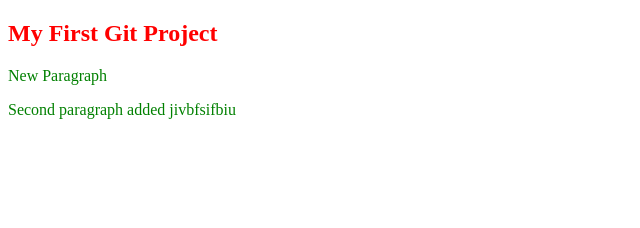
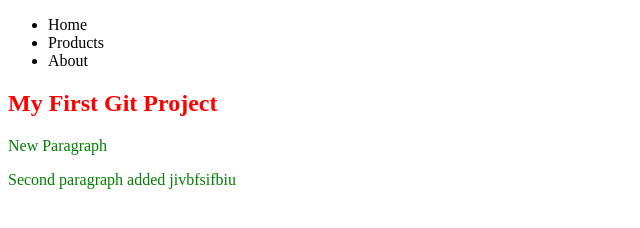
Before and after one commit to samadhan-diwane/gitdemo, a plain HTML site: page index.html in a window 1280 px wide. Shown: the whole page, without its empty margins (0-640 px from the left). Drawn offline with Linux system fonts and the light colour scheme.

Commit message:
navigation bar added

```diff
--- a/index.html
+++ b/index.html
@@ -6,6 +6,14 @@
 	<link rel="stylesheet" href="css/style.css" />
 </head>
 <body>
+	<nav>
+		<ul>
+			<li>Home</li>
+			<li>Products</li>
+			<li>About</li>
+		</ul>
+	</nav>
+
 	<h2> My First Git Project</h2>
 	<p>New Paragraph</p>
 	<p> Second paragraph added jivbfsifbiu</p>
```
